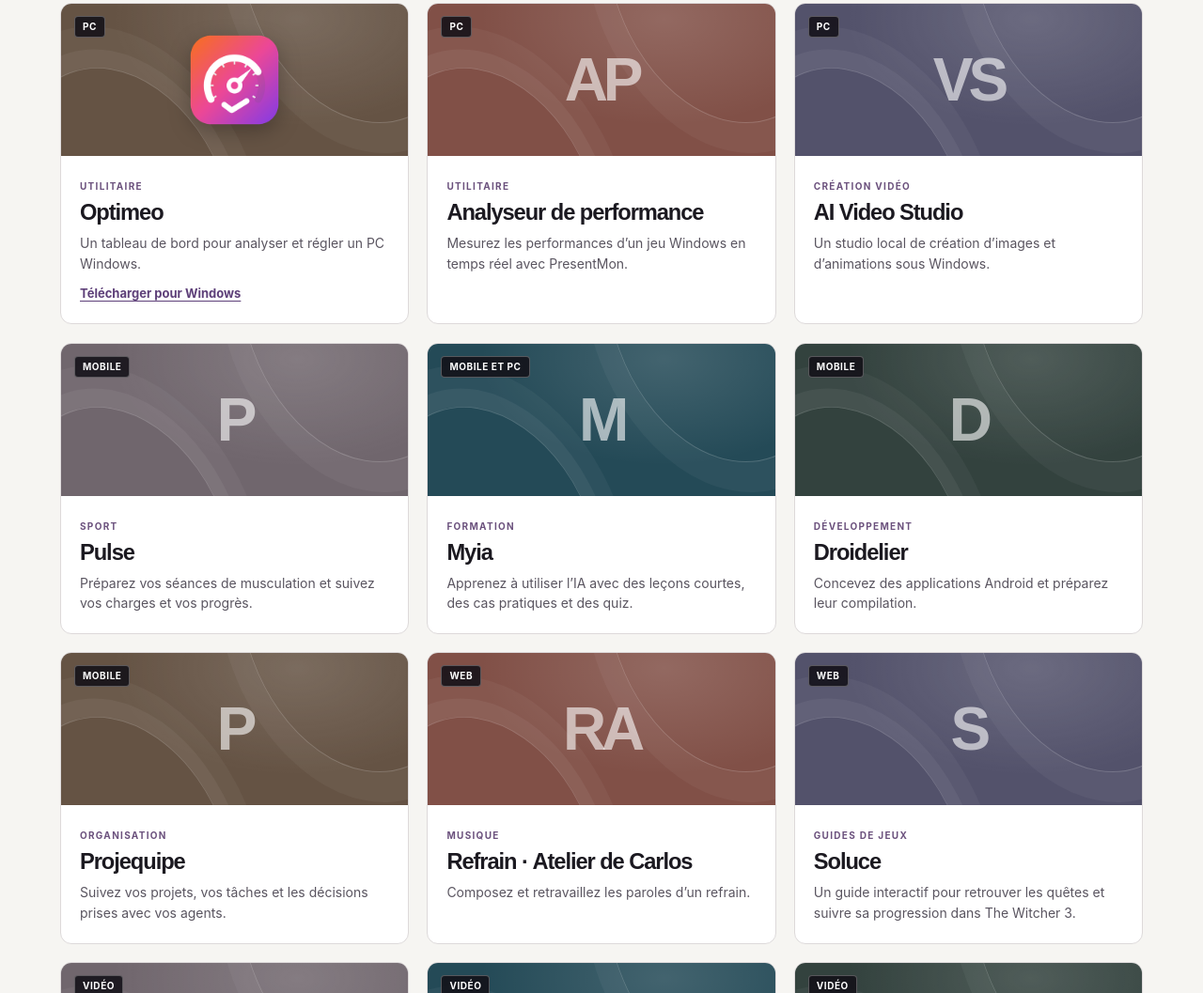
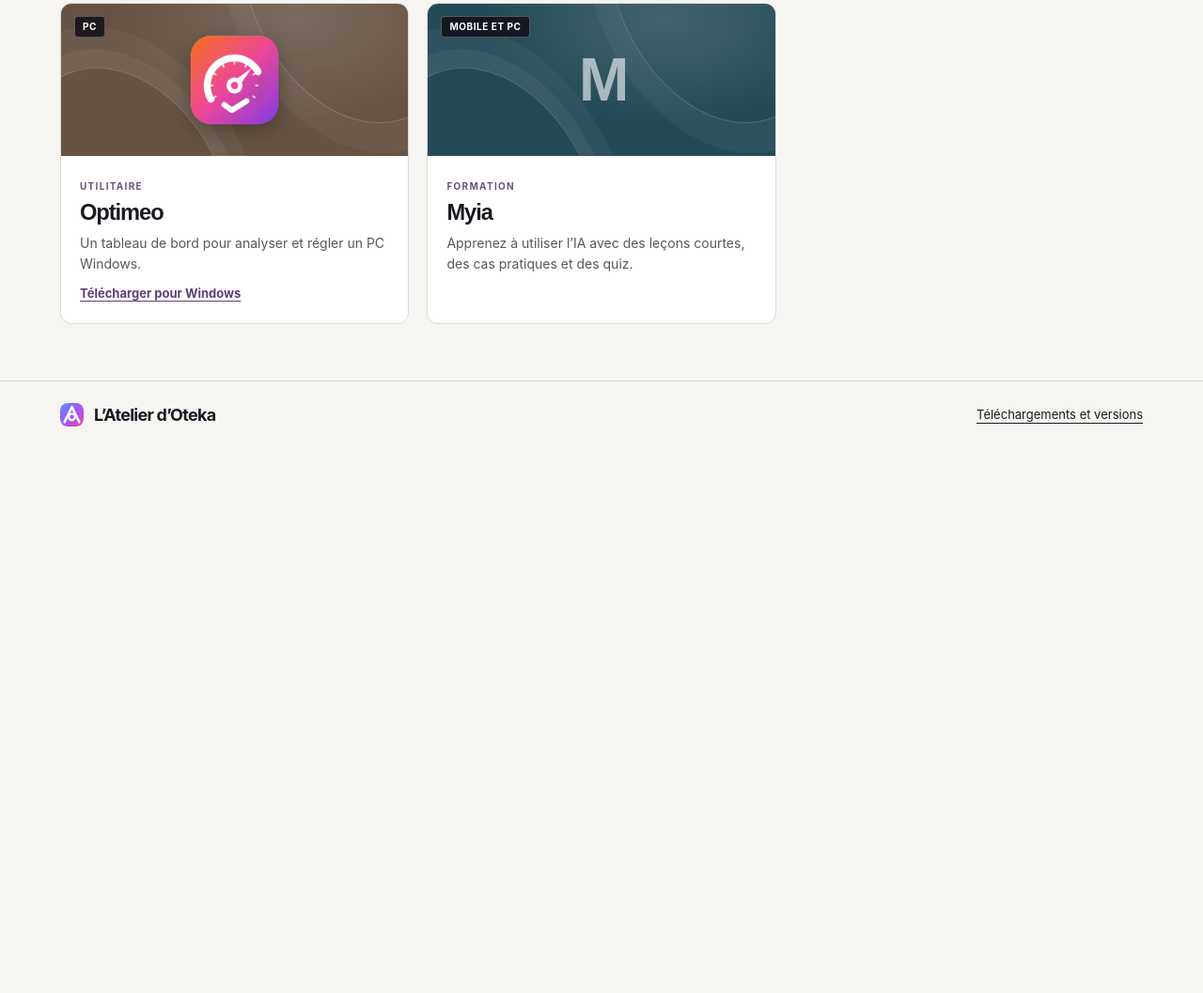
Before and after one commit to atelier-oteka/atelier-oteka.github.io, a plain HTML site: page index.html in a window 1280 px wide. Shown: the part 1743-2800 px from the top of the page at 94% size. After the commit the page ends 2220 px from the top, so only its background shows below. Drawn offline with Linux system fonts and the light colour scheme.

Commit message:
Retirer les douze fiches sélectionnées du catalogue

```diff
--- a/index.html
+++ b/index.html
@@ -31,7 +31,7 @@
 <button data-category="2" aria-pressed="false">Sites et guides</button>
 <button data-category="3" aria-pressed="false">Vidéos et chaînes</button>
 <button data-category="4" aria-pressed="false">Prototypes et archives</button></nav>
-    <div class="subrow"><p aria-live="polite" id="result">23 créations</p><div class="devices" role="group" aria-label="Jeux par plateforme"><span>Jeux par plateforme</span><button data-platform="Mobile" aria-pressed="false">Mobile</button><button data-platform="PC" aria-pressed="false">PC</button></div></div>
+    <div class="subrow"><p aria-live="polite" id="result">11 créations</p><div class="devices" role="group" aria-label="Jeux par plateforme"><span>Jeux par plateforme</span><button data-platform="Mobile" aria-pressed="false">Mobile</button><button data-platform="PC" aria-pressed="false">PC</button></div></div>
     <div class="cards"><article data-group="0" data-device="Mobile">
     <div class="visual photo" style="--tint:#70666d"><img class="cover" src="images/inventions.jpg" alt="" loading="lazy"><span class="device">Mobile</span></div>
     <div class="body"><span class="meta">Construction</span><h3>L’Atelier des inventions</h3><p>Choisissez un plan, réunissez les matériaux et assemblez votre invention.</p></div>
@@ -72,58 +72,11 @@
     <div class="visual poster" style="--tint:#655344"><img class="emblem" src="images/optimeo.png" alt="" loading="lazy"><span class="device">PC</span></div>
     <div class="body"><span class="meta">Utilitaire</span><h3>Optimeo</h3><p>Un tableau de bord pour analyser et régler un PC Windows.</p><a download href="telechargements/Optimeo-Installation-1.1.1.exe">Télécharger pour Windows</a></div>
   </article>
-<article data-group="1" data-device="PC">
-    <div class="visual poster" style="--tint:#815047"><span class="lettermark" aria-hidden="true">AP</span><span class="device">PC</span></div>
-    <div class="body"><span class="meta">Utilitaire</span><h3>Analyseur de performance</h3><p>Mesurez les performances d’un jeu Windows en temps réel avec PresentMon.</p></div>
-  </article>
-<article data-group="1" data-device="PC">
-    <div class="visual poster" style="--tint:#53526b"><span class="lettermark" aria-hidden="true">VS</span><span class="device">PC</span></div>
-    <div class="body"><span class="meta">Création vidéo</span><h3>AI Video Studio</h3><p>Un studio local de création d’images et d’animations sous Windows.</p></div>
-  </article>
-<article data-group="1" data-device="Mobile">
-    <div class="visual poster" style="--tint:#70666d"><span class="lettermark" aria-hidden="true">P</span><span class="device">Mobile</span></div>
-    <div class="body"><span class="meta">Sport</span><h3>Pulse</h3><p>Préparez vos séances de musculation et suivez vos charges et vos progrès.</p></div>
-  </article>
 <article data-group="1" data-device="Mobile et PC">
     <div class="visual poster" style="--tint:#244a57"><span class="lettermark" aria-hidden="true">M</span><span class="device">Mobile et PC</span></div>
     <div class="body"><span class="meta">Formation</span><h3>Myia</h3><p>Apprenez à utiliser l’IA avec des leçons courtes, des cas pratiques et des quiz.</p></div>
   </article>
-<article data-group="1" data-device="Mobile">
-    <div class="visual poster" style="--tint:#33423e"><span class="lettermark" aria-hidden="true">D</span><span class="device">Mobile</span></div>
-    <div class="body"><span class="meta">Développement</span><h3>Droidelier</h3><p>Concevez des applications Android et préparez leur compilation.</p></div>
-  </article>
-<article data-group="1" data-device="Mobile">
-    <div class="visual poster" style="--tint:#655344"><span class="lettermark" aria-hidden="true">P</span><span class="device">Mobile</span></div>
-    <div class="body"><span class="meta">Organisation</span><h3>Projequipe</h3><p>Suivez vos projets, vos tâches et les décisions prises avec vos agents.</p></div>
-  </article>
-<article data-group="1" data-device="Web">
-    <div class="visual poster" style="--tint:#815047"><span class="lettermark" aria-hidden="true">RA</span><span class="device">Web</span></div>
-    <div class="body"><span class="meta">Musique</span><h3>Refrain · Atelier de Carlos</h3><p>Composez et retravaillez les paroles d’un refrain.</p></div>
-  </article>
-<article data-group="2" data-device="Web">
-    <div class="visual poster" style="--tint:#53526b"><span class="lettermark" aria-hidden="true">S</span><span class="device">Web</span></div>
-    <div class="body"><span class="meta">Guides de jeux</span><h3>Soluce</h3><p>Un guide interactif pour retrouver les quêtes et suivre sa progression dans The Witcher 3.</p></div>
-  </article>
-<article data-group="3" data-device="Vidéo">
-    <div class="visual poster" style="--tint:#70666d"><span class="lettermark" aria-hidden="true">OM</span><span class="device">Vidéo</span></div>
-    <div class="body"><span class="meta">MMA</span><h3>Outsider MMA</h3><p>Une chaîne qui explique le MMA aux spectateurs.</p><a href="https://youtube.com/@Outsidermma">Voir la chaîne</a></div>
-  </article>
-<article data-group="3" data-device="Vidéo">
-    <div class="visual poster" style="--tint:#244a57"><span class="lettermark" aria-hidden="true">MM</span><span class="device">Vidéo</span></div>
-    <div class="body"><span class="meta">Quiz</span><h3>La machine MMA</h3><p>Un projet de vidéos et de quiz sur le MMA.</p></div>
-  </article>
-<article data-group="3" data-device="Vidéo">
-    <div class="visual poster" style="--tint:#33423e"><span class="lettermark" aria-hidden="true">LC</span><span class="device">Vidéo</span></div>
-    <div class="body"><span class="meta">Contes</span><h3>Les contes Bonne nuit</h3><p>Une série de contes, dont l’épisode de Céleste la baleine des étoiles.</p></div>
-  </article>
-<article data-group="4" data-device="Mobile">
-    <div class="visual poster" style="--tint:#655344"><span class="lettermark" aria-hidden="true">DT</span><span class="device">Mobile</span></div>
-    <div class="body"><span class="meta">Prototype</span><h3>Droidelier test</h3><p>Une application Android de démonstration pour vérifier la compilation APK.</p></div>
-  </article>
-<article data-group="4" data-device="PC">
-    <div class="visual poster" style="--tint:#815047"><span class="lettermark" aria-hidden="true">MM</span><span class="device">PC</span></div>
-    <div class="body"><span class="meta">Archive</span><h3>MMA Manager v1</h3><p>Ancienne version locale de MMA Manager.</p></div>
-  </article></div>
+</div>
     <p id="empty" class="empty" hidden>Aucune création ne correspond à cette recherche.</p>
   </section></main><footer><div class="wrap foot"><a class="brand" href="index.html"><img src="images/logo.svg" width="25" height="25" alt="">L’Atelier d’Oteka</a><a href="telechargements.html#creations">Téléchargements et versions</a></div></footer>
 <script src="js/catalogue.js"></script></body></html>
```
